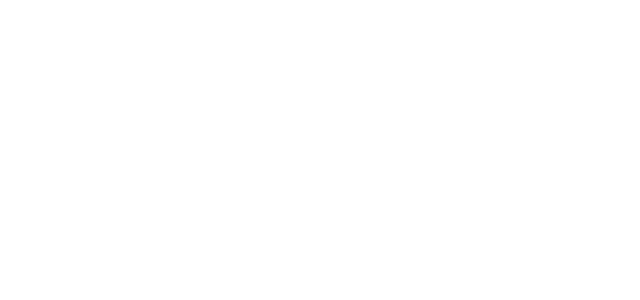
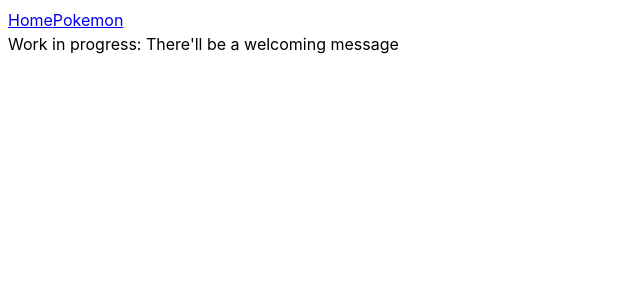
Before and after one commit to Rydozz15/challenge-react-router2, a React (Vite) app: page / in a window 1280 px wide. Shown: the top 300 px of the page, without its empty margins (0-640 px from the left). Built offline with nearby package versions, Linux system fonts and the light colour scheme.

Commit message:
Add Navbar and Routes, PokeFinder hasn't 'id' yet

```diff
--- a/src/App.tsx
+++ b/src/App.tsx
@@ -1,9 +1,21 @@
+import { BrowserRouter, Routes, Route } from "react-router-dom";
+
+import Home from "./views/Home";
+import PokeFinder from "./views/PokeFinder";
+import Navbar from './components/Navbar'
+
 import './App.css'
 
 function App() {
   return (
     <div>
-
+      <BrowserRouter>
+        <Navbar/>
+        <Routes>
+          <Route path="/" element={<Home/>} />
+          <Route path="/pokemon" element={<PokeFinder/>} />
+        </Routes>
+      </BrowserRouter>
     </div>
   )
 }
```
